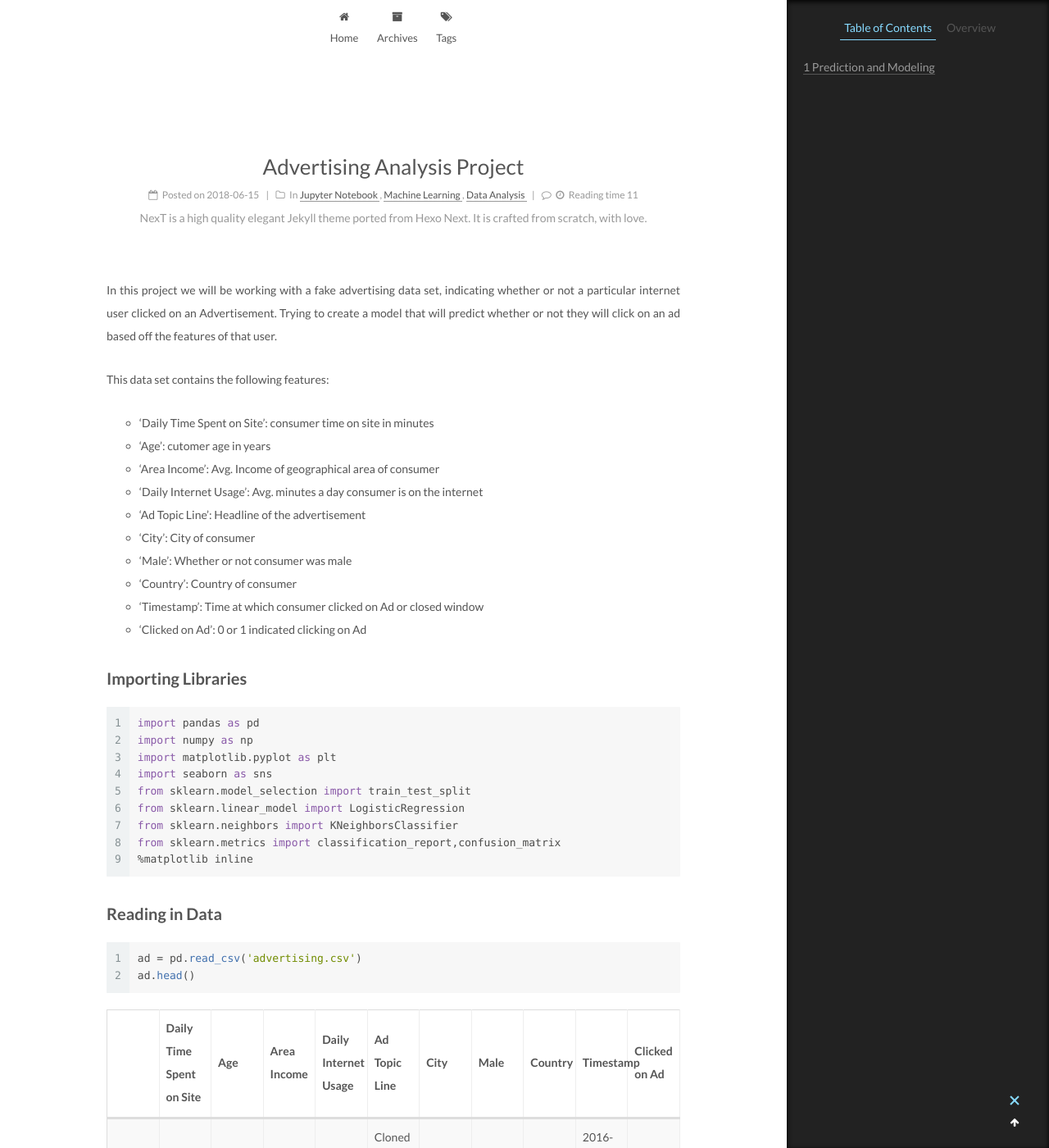
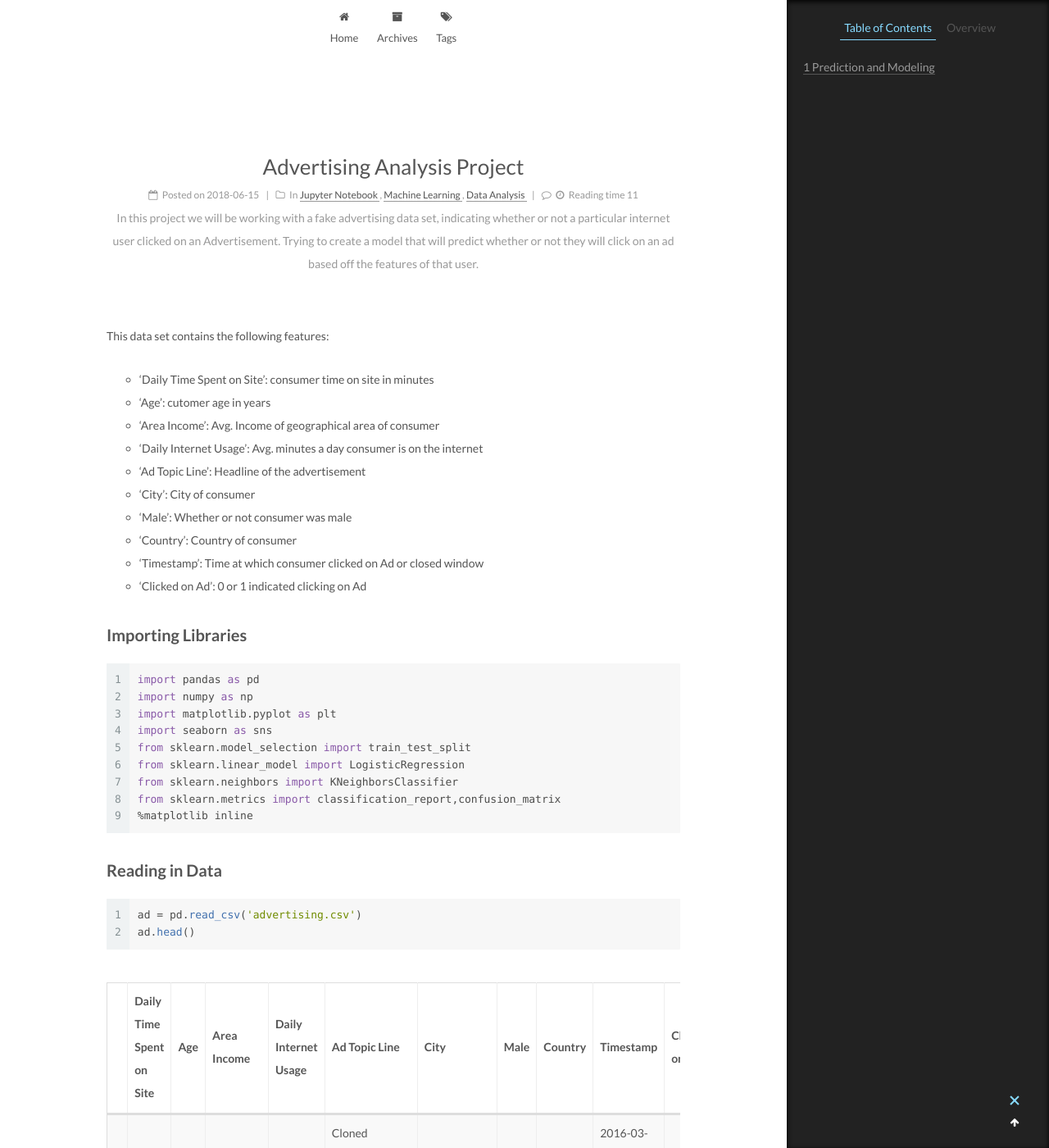
Before and after one commit to kyrelldixon/kyrelldixon.github.io, a Jekyll site: the page built from _posts/2018-06-15-Ad-Analysis.md, in a window 1280 px wide and 1400 px high, scrolled down 193 px. Shown: the whole window at 82% size. Built offline with Jekyll 4.4.1, drawn with Linux system fonts in a browser that asks for light colours; comment, search, counter and statistics services are not loaded.

Commit message:
Made dataframe tables scrollable

````diff
--- a/_posts/2018-06-15-Ad-Analysis.md
+++ b/_posts/2018-06-15-Ad-Analysis.md
@@ -1,6 +1,6 @@
 ---
 title: Advertising Analysis Project
-description: NexT is a high quality elegant Jekyll theme ported from Hexo Next. It is crafted from scratch, with love.
+description: In this project we will be working with a fake advertising data set, indicating whether or not a particular internet user clicked on an Advertisement. Trying to create a model that will predict whether or not they will click on an ad based off the features of that user.
 categories:
   - Jupyter Notebook
   - Machine Learning
@@ -11,8 +11,6 @@ tags:
   - Classification
   - Data Visualization
 ---
-
-In this project we will be working with a fake advertising data set, indicating whether or not a particular internet user clicked on an Advertisement. Trying to create a model that will predict whether or not they will click on an ad based off the features of that user.
 
 This data set contains the following features:
 
@@ -49,7 +47,7 @@ ad = pd.read_csv('advertising.csv')
 ad.head()
 ```
 
-<div>
+<div class="dataframe-container">
 <table border="1" class="dataframe">
   <thead>
     <tr style="text-align: right;">
@@ -164,7 +162,7 @@ ad.info()
 ad.describe()
 ```
 
-<div>
+<div class="dataframe-container">
 <table border="1" class="dataframe">
   <thead>
     <tr style="text-align: right;">
@@ -421,21 +419,12 @@ scaler = StandardScaler()
 scaler.fit(ad[all_columns])
 ```
 
-
-
-
     StandardScaler(copy=True, with_mean=True, with_std=True)
-
-
-
 
 ```python
 scaled_features = scaler.transform(ad[all_columns])
 scaled_features[:5]
 ```
-
-
-
 
     array([[-0.96269532, -0.11490498,  1.73403   ,  0.24926659,  0.50969109],
            [ 1.03875025, -0.57042523,  0.31380538,  0.96113227,  1.00253021],
@@ -443,18 +432,12 @@ scaled_features[:5]
            [ 1.03875025, -0.79818535,  1.50157989,  0.57743162, -0.01445564],
            [-0.96269532, -0.11490498,  1.03873069,  0.21266356,  1.40886751]])
 
-
-
-
 ```python
 scaled_ad = pd.DataFrame(scaled_features,columns=all_columns)
 scaled_ad.head()
 ```
 
-
-
-
-<div>
+<div class="dataframe-container">
 <table border="1" class="dataframe">
   <thead>
     <tr style="text-align: right;">
--- a/_sass/_custom/custom.scss
+++ b/_sass/_custom/custom.scss
@@ -1 +1,8 @@
 // Custom styles.
+.dataframe {
+  width: unset;
+}
+
+.dataframe-container {
+  overflow-x: auto;
+}
````
